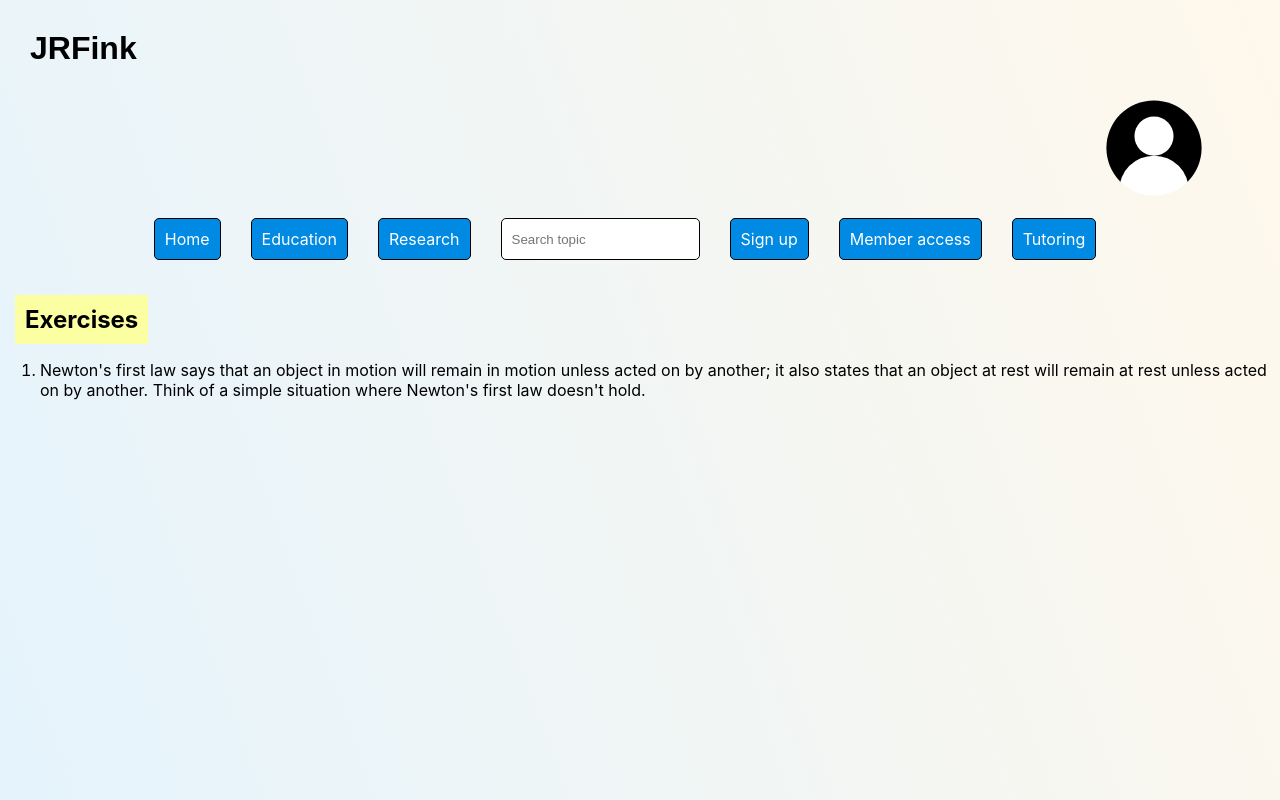
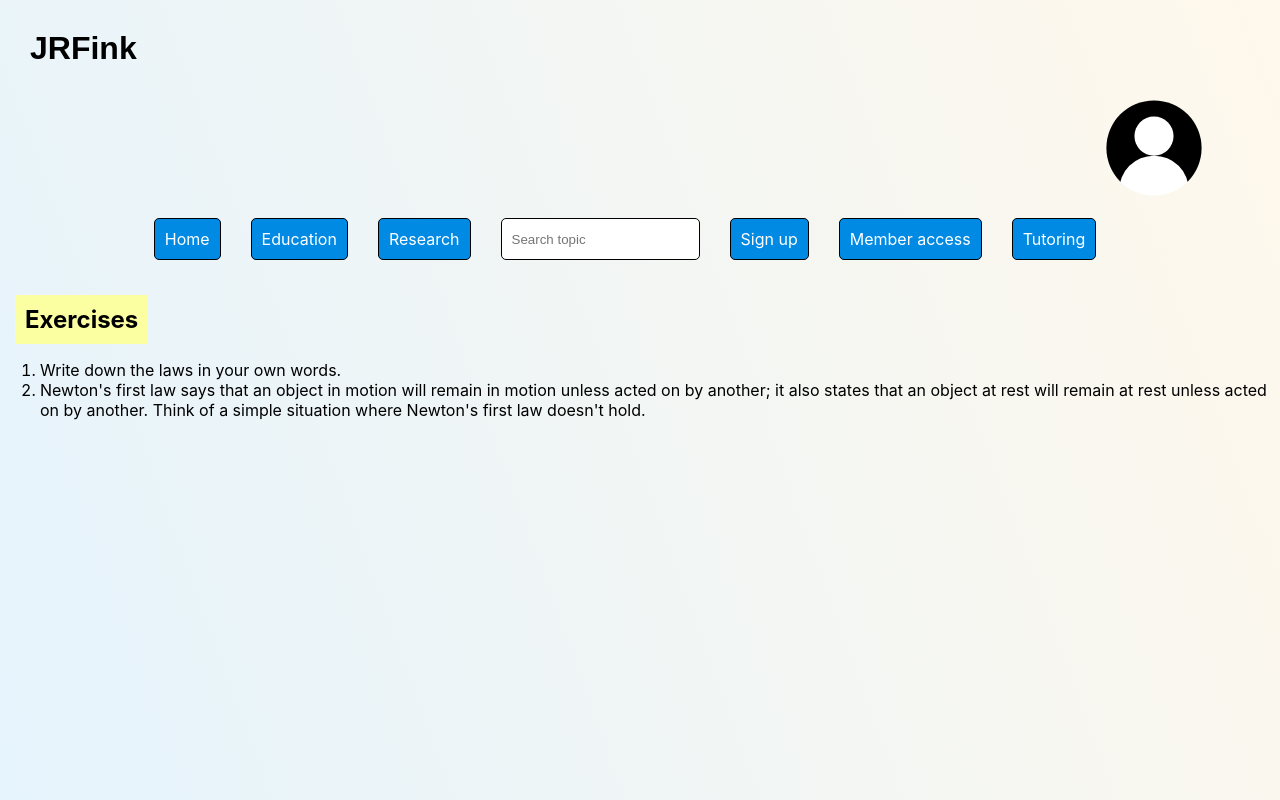
Before and after one commit to JRFink/jrfphyspagesnew, a Next.js app: page /exercises/gp1/nlex in a window 1280 px wide. Shown: the top 800 px of the page. Built offline with nearby package versions, Linux system fonts and the light colour scheme.

Commit message:
Update nlex.tsx

```diff
--- a/pages/exercises/gp1/nlex.tsx
+++ b/pages/exercises/gp1/nlex.tsx
@@ -8,6 +8,9 @@ const NlEx = () => {
     <div>
         <Exerciseheading />
         <ol>
+<li>
+Write down the laws in your own words.
+</li>
 <li>
      Newton&#39;s first law says that an object in motion will remain in motion unless acted on by another; it also states that an object at rest will remain at rest unless acted on by another. Think of a simple situation where Newton&#39;s first law doesn&#39;t hold.
 </li>
```
